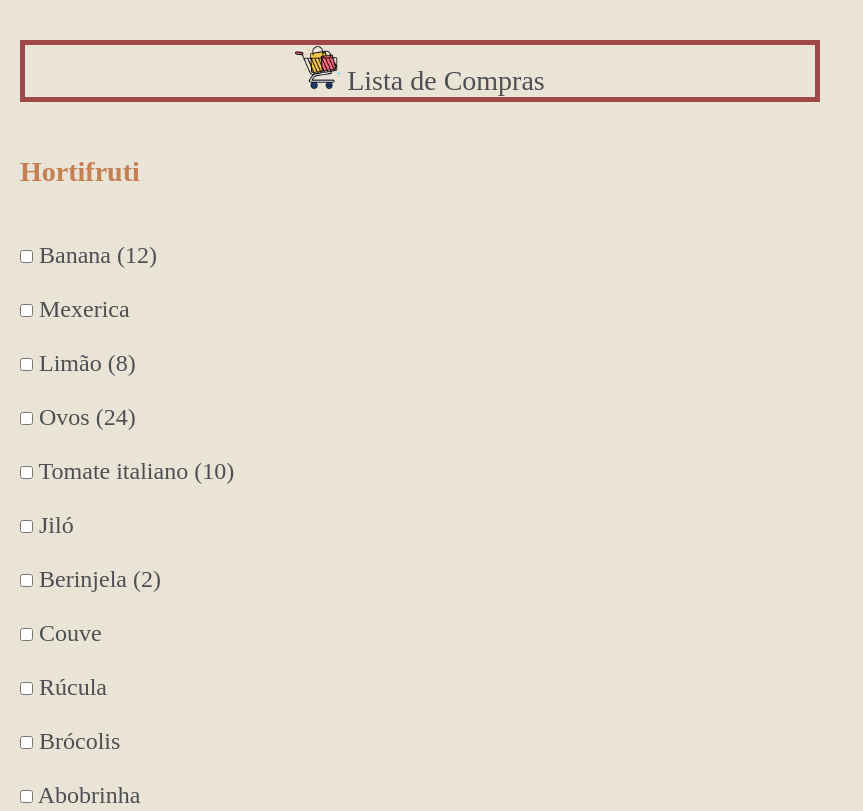
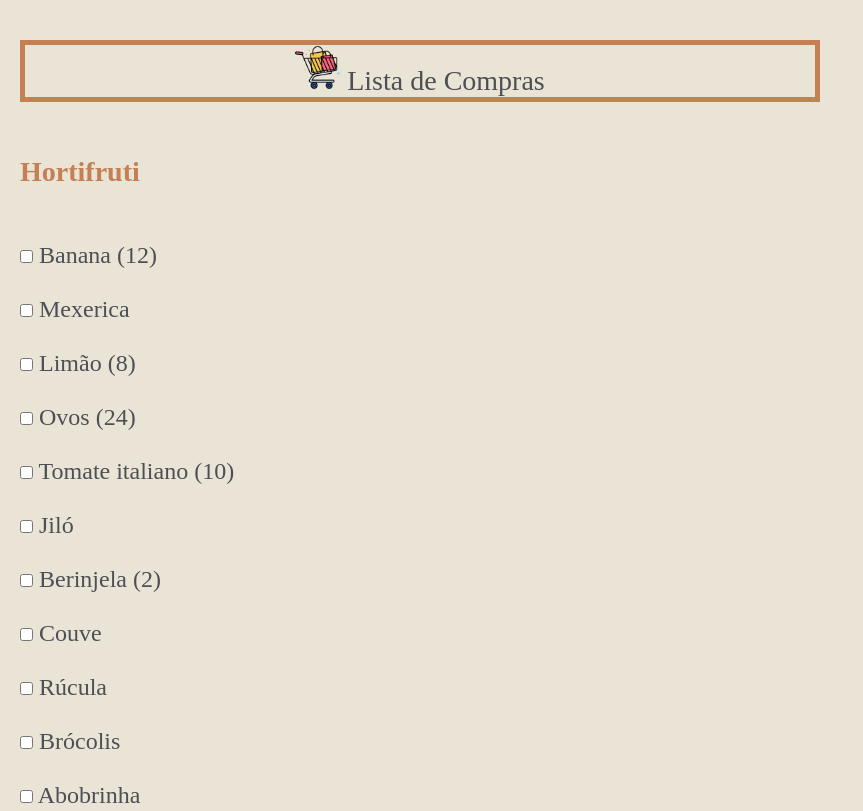
Before and after one commit to JackCastilh0/lista-de-compras, a plain HTML site: page index.html in a window 1280 px wide. Shown: the top 811 px of the page, without its empty margins (0-863 px from the left). Drawn offline with Linux system fonts and the light colour scheme; a web font is replaced by a local one.

Commit message:
Update style.css

```diff
--- a/style.css
+++ b/style.css
@@ -20,7 +20,7 @@ body{
     font-size: 28px;
     color: #4c4f53;
     margin-top: 40px;
-    border:  5px solid #A04747 ;
+    border:  5px solid #c47f53;
     text-align: center;
 
 }
```
